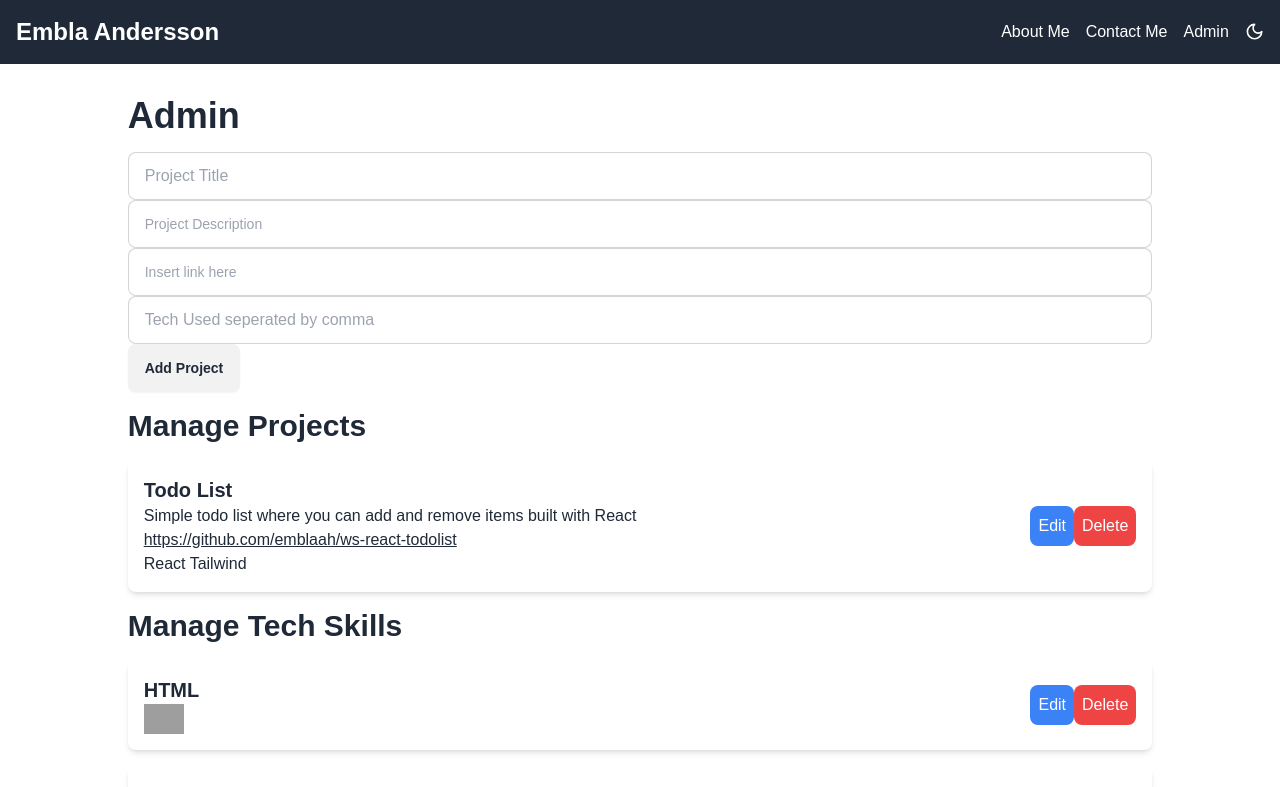
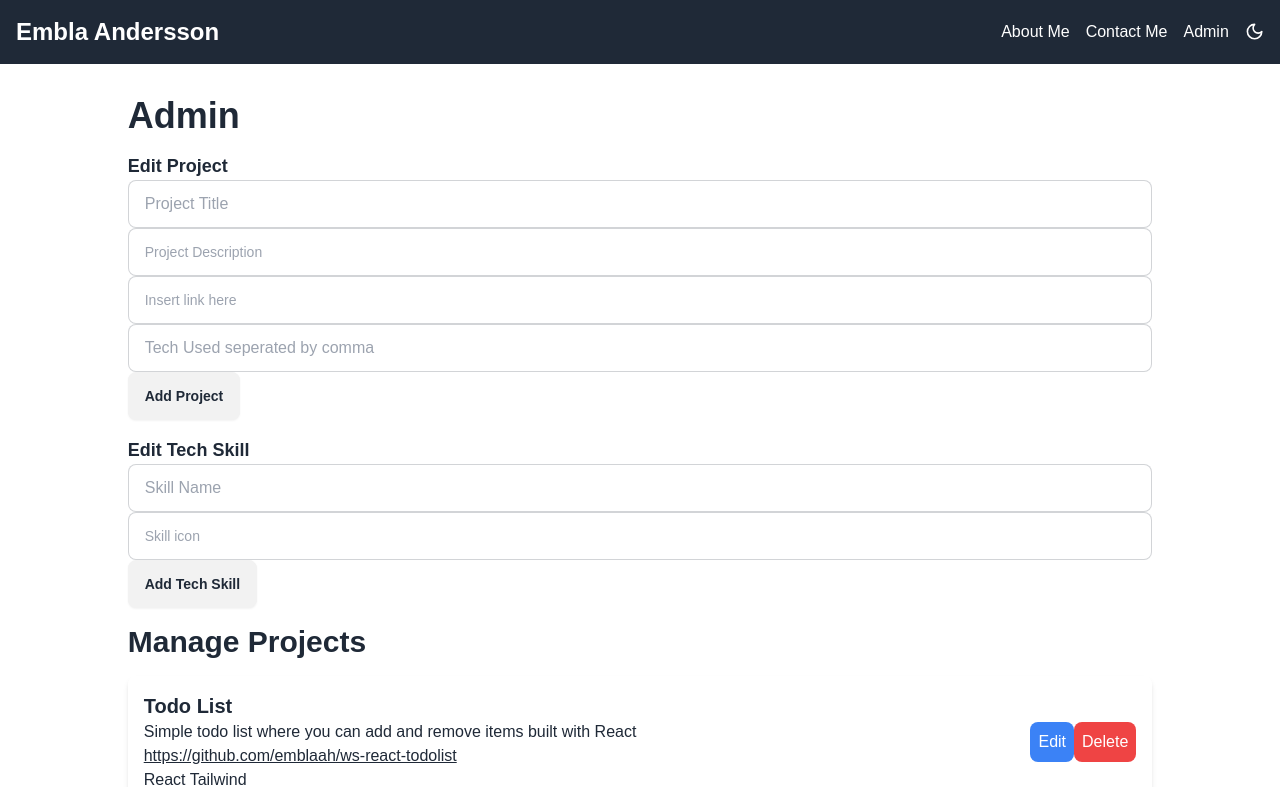
Before and after one commit to emblaah/portfolio, a Next.js app: page /admin in a window 1280 px wide. Shown: the top 787 px of the page. Built offline with nearby package versions, Linux system fonts and the light colour scheme; grey boxes are pictures that could not be loaded.

Commit message:
Refactor project and tech skill editing functions

```diff
--- a/context/PortfolioContext.js
+++ b/context/PortfolioContext.js
@@ -16,13 +16,13 @@ export function PortfolioProvider({ children }) {
   ];
 
   const baseSkills = [
-    { name: "HTML", icon: "html5" },
-    { name: "CSS", icon: "css3" },
-    { name: "React", icon: "react" },
-    { name: "Next.js", icon: "nextjs" },
-    { name: "JavaScript", icon: "javascript" },
-    { name: "Vite", icon: "vitejs" },
-    { name: "VS Code", icon: "vscode" },
+    { id: 1, name: "HTML", icon: "html5" },
+    { id: 2, name: "CSS", icon: "css3" },
+    { id: 3, name: "React", icon: "react" },
+    { id: 4, name: "Next.js", icon: "nextjs" },
+    { id: 5, name: "JavaScript", icon: "javascript" },
+    { id: 6, name: "Vite", icon: "vitejs" },
+    { id: 7, name: "VS Code", icon: "vscode" },
   ];
 
   const [projects, setProjects] = useState(baseProjects);
@@ -53,24 +53,26 @@ export function PortfolioProvider({ children }) {
     setProjects(projects.filter((proj) => proj.id !== id));
   };
 
-  const editProject = (index, project) => {
-    const newProjects = [...projects];
-    newProjects[index] = project;
-    setProjects(newProjects);
+  const editProject = (id, updatedProject) => {
+    const updatedProjects = projects.map((proj) =>
+      proj.id === id ? { ...proj, ...updatedProject } : proj
+    );
+    setProjects(updatedProjects);
   };
 
   const addTechSkill = (skill) => {
-    setTechSkills([...techSkills, skill]);
+    setTechSkills([...techSkills, { ...skill, id: Date.now() }]);
   };
 
-  const deleteTechSkill = (skill) => {
-    setTechSkills(techSkills.filter((s) => s !== skill));
+  const deleteTechSkill = (id) => {
+    setTechSkills(techSkills.filter((skill) => skill.id !== id));
   };
 
-  const editTechSkill = (index, skill) => {
-    const newSkills = [...techSkills];
-    newSkills[index] = skill;
-    setTechSkills(newSkills);
+  const editTechSkill = (id, updatedSkill) => {
+    const updatedSkills = techSkills.map((skill) =>
+      skill.id === id ? { ...skill, ...updatedSkill } : skill
+    );
+    setTechSkills(updatedSkills);
   };
 
   return (
--- a/pages/admin.js
+++ b/pages/admin.js
@@ -1,5 +1,6 @@
 import { useContext, useState } from "react";
 import PortfolioContext from "../context/PortfolioContext";
+import Link from "next/link";
 
 export default function Admin() {
   const {
@@ -35,9 +36,8 @@ export default function Admin() {
       newProject.techUsed
     ) {
       if (editMode) {
-        editProject(editIndex, newProject);
+        editProject(newProject.id, newProject);
         setEditMode(false);
-        setEditIndex(null);
       } else {
         addProject({ ...newProject, id: Date.now() });
       }
@@ -66,11 +66,11 @@ export default function Admin() {
   const handleAddTechSkill = () => {
     if (newSkill.name && newSkill.icon) {
       if (editMode) {
-        editTechSkill(newProject.id, newSkill);
+        editTechSkill(newSkill.id, newSkill);
         setEditMode(false);
-        setEditIndex(id);
+      } else {
+        addTechSkill({ ...newSkill, id: Date.now() });
       }
-      addTechSkill(newSkill);
       setNewSkill({ name: "", icon: "" });
     }
   };
@@ -141,13 +141,18 @@ export default function Admin() {
   //     </div>
   //   );
   // }
+  console.log("techSkills", techSkills);
 
   return (
     <div className="min-h-screen bg-base-100 transition-colors p-8 flex justify-center">
       <section>
         <h1 className="text-4xl text-base-content font-bold mb-4">Admin</h1>
         <div className="mb-4 flex flex-col gap-2">
-          <form action="">
+          {/* Form to edit projects */}
+          <form>
+            <h2 className="text-base-content text-lg font-semibold">
+              Edit Project
+            </h2>
             <input
               type="text"
               className="input input-bordered w-full text-base-content"
@@ -187,8 +192,41 @@ export default function Admin() {
               }
             />
 
-            <button onClick={handleAddProject} className="btn">
+            <button type="submit" onClick={handleAddProject} className="btn">
               {editMode ? "Edit Project" : "Add Project"}
+            </button>
+          </form>
+        </div>
+
+        {/* Form to Edit Tech Skills */}
+
+        <div className="mb-4 flex flex-col gap-2">
+          {/* Form to edit projects */}
+          <form>
+            <h2 className="text-base-content text-lg font-semibold">
+              Edit Tech Skill
+            </h2>
+            <input
+              type="text"
+              className="input input-bordered w-full text-base-content"
+              placeholder="Skill Name"
+              value={newSkill.name}
+              onChange={(e) =>
+                setNewSkill({ ...newSkill, name: e.target.value })
+              }
+            />
+            <input
+              type="text"
+              className="textarea textarea-bordered w-full text-base-content"
+              placeholder="Skill icon"
+              value={newSkill.icon}
+              onChange={(e) =>
+                setNewSkill({ ...newSkill, icon: e.target.value })
+              }
+            />
+
+            <button type="submit" onClick={handleAddTechSkill} className="btn">
+              {editMode ? "Edit Tech Skill" : "Add Tech Skill"}
             </button>
           </form>
         </div>
@@ -197,7 +235,7 @@ export default function Admin() {
           <h2 className="text-3xl font-bold mb-4 text-base-content">
             Manage Projects
           </h2>
-          {(projects ?? []).map((project) => (
+          {projects?.map((project) => (
             <div
               key={project.id}
               className="flex justify-between items-center mb-4 p-4 rounded-lg shadow-md gap-2">
@@ -206,9 +244,11 @@ export default function Admin() {
                   {project.title}
                 </h3>
                 <p className="text-base-content">{project.description}</p>
-                <a className="link text-base-content" href={project.codeLink}>
+                <Link
+                  className="link text-base-content"
+                  href={project.codeLink}>
                   {project.codeLink}
-                </a>
+                </Link>
 
                 <p className="text-base-content capitalize">
                   {project.techUsed
@@ -235,7 +275,7 @@ export default function Admin() {
           <h2 className="text-3xl font-bold mb-4 text-base-content">
             Manage Tech Skills
           </h2>
-          {(techSkills ?? []).map((skill, id) => (
+          {(techSkills ?? []).map((skill) => (
             <div
               key={skill.id}
               className="flex justify-between items-center mb-4 p-4 rounded-lg shadow-md gap-2">
--- a/pages/index.js
+++ b/pages/index.js
@@ -59,7 +59,9 @@ export default function Home() {
 
           <div className="grid grid-cols-2 md:grid-cols-4 gap-8">
             {techSkills.map((skill, index) => (
-              <div key={skill.name || index} className="bg-base-100 shadow-lg">
+              <div
+                key={skill.name || index}
+                className="bg-base-200 shadow-lg rounded-lg">
                 <div className="flex justify-between items-center p-4">
                   <img
                     src={`https://cdn.jsdelivr.net/gh/devicons/devicon@latest/icons/${skill.icon}/${skill.icon}-original.svg`}
```
